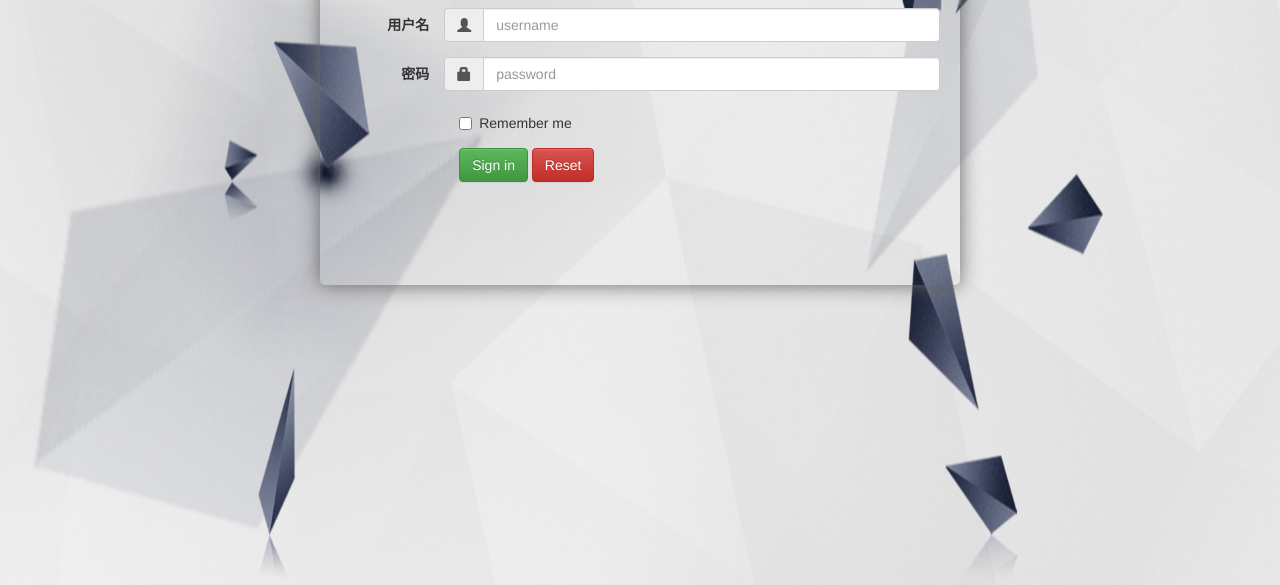
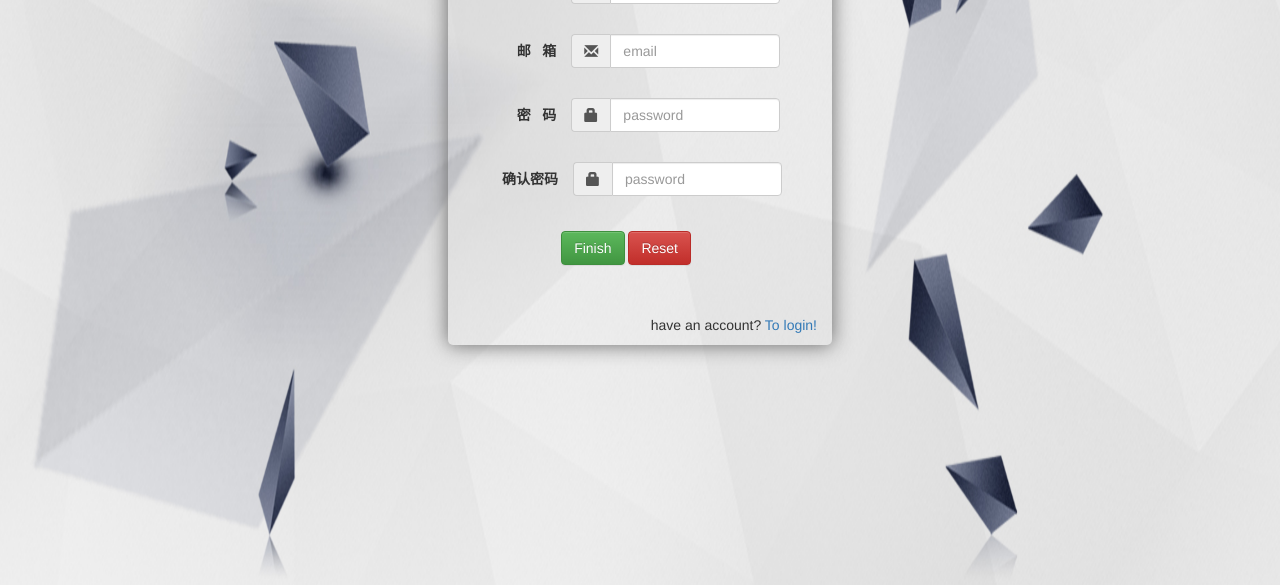
Before and after one commit to OurEDA-Maker/RootLink, a plain HTML site: page views/login.html in a window 1280 px wide. Shown: the part 215-800 px from the top of the page. Drawn offline with nearby package versions, Linux system fonts and the light colour scheme.

Commit message:
修改登录，增加注册

```diff
--- /dev/null
+++ b/css/index.css
@@ -0,0 +1,35 @@
+*{
+	margin:0px;
+	padding:0px;
+}
+#web_bg{
+	position:absolute;
+	width:100%;
+	height:100%;
+	z-index:-1;
+	top:0px;
+}
+#web_bg img{
+	position:fixed;
+	height:100%;
+	width:100%;
+}
+.container{
+	margin-top:100px;
+	height:400px;
+	width:30%;
+	box-shadow: 0px 0px 20px #666;
+	border-radius:5px;
+	overflow:hidden;
+}
+.page-header{
+	color:#666666;
+	font-style:italic;
+}
+.tail{
+	margin-top:50px;
+	text-align: right;
+}
+.tail a{
+	text-decoration: none;
+}
--- a/css/login.css
+++ b/css/login.css
@@ -1,6 +1,6 @@
 *{
 	margin:0px;
-	padding:0px;
+	padding: 0px;
 }
 #web_bg{
 	position:absolute;
@@ -15,15 +15,22 @@
 	width:100%;
 }
 .container{
-	margin-top:100px;
-	height:400px;
-	width:50%;
+	margin-top:80px;
+	padding-left:0px;
+	height:480px;
+	width:30%;
 	box-shadow: 0px 0px 20px #666;
-	padding-left: 20px;
 	border-radius:5px;
 	overflow:hidden;
 }
-.page-header{
-	color:#666666;
-	font-style:italic;
+.content{
+	margin-left:auto;
+	margin-right: auto;
 }
+.panel-heading{
+	width:100%;
+}
+.tail{
+	margin-top:50px;
+	text-align: right;
+}
--- a/views/login.html
+++ b/views/login.html
@@ -15,49 +15,58 @@
 	<!-- 最新的 Bootstrap 核心 JavaScript 文件 -->
 	<script src="http://cdn.bootcss.com/bootstrap/3.3.0/js/bootstrap.min.js"></script>
 
-	<link rel='icon' href='../images/1.ico ' type=‘image/x-ico’ />
+	<link rel='icon' href='../images/1.ico ' type='image/x-ico' />
 </head>
 <body>
 	<div id="web_bg">
 		<img src="../images/background.jpg"  />
 	</div>
 	<div class="container">
-		<div class="contain">
-		<div>
-			<h2 class="page-header">RootLink</h2>
-		</div>
-		<form class="form-horizontal bs-example bs-example-form" role="form" style="padding:20px">
-	    	<div class="form-group">
+
+		<div class="page-header">
+            <span class="glyphicon glyphicon-lock" style="padding-left:30px"></span>注册</div>
+    <div class="content">
+		<form class="form-horizontal bs-example bs-example-form" role="form" >
+	    	<div class="form-group" style="padding:15px 0px;margin-left:40px;width:500px">
 	    		<label for="username" class="col-lg-2 control-label">用户名</label>
-	    			<div class="col-lg-10 input-group">
+	    			<div class="col-lg-5 input-group">
 	      				<span class="input-group-addon"><i class="glyphicon glyphicon-user"></i></span>
 	      				<input type="text" class="form-control" id="username" placeholder="username">
 	    			</div>
 	    	</div>
-	    	<div class="form-group">
-	    		<label for="password" class="col-lg-2 control-label">密码</label>
-	    			<div class="col-lg-10 input-group">
+	    	<div class="form-group" style="padding-bottom:15px;margin-left:40px;width:500px">
+	    		<label for="email" class="col-lg-2 control-label">邮&nbsp;&nbsp;&nbsp;箱</label>
+	    			<div class="col-lg-5 input-group">
+	      				<span class="input-group-addon"><i class="glyphicon glyphicon-envelope"></i></span>
+	      				<input type="text" class="form-control" id="email" placeholder="email">
+	    			</div>
+	    	</div>
+	    	<div class="form-group" style="padding-bottom:15px;margin-left:40px;width:500px">
+	    		<label for="password" class="col-lg-2 control-label">密&nbsp;&nbsp;&nbsp;码</label>
+	    			<div class="col-lg-5 input-group">
 	      				<span class="input-group-addon"><i class="glyphicon glyphicon-lock"></i></span>
 	      				<input type="password" class="form-control" id="password" placeholder="password">
 	    			</div>
 	    	</div>
-	    	<div class="form-group">
-	    		<div class="col-lg-offset-2 col-lg-10">
-	      			<div class="checkbox">
-	        			<label>
-	          				<input type="checkbox"> Remember me
-	        			</label>
-	      			</div>
-	    		</div>
-	  		</div>
-	  	<div class="form-group">
-	    	<div class="col-lg-offset-2 col-lg-10">
-	      		<button type="submit" class="btn btn-success">Sign in</button>
+	    	<div class="form-group" style="padding-bottom:0px;margin-left:25px;width:600px">
+	    		<label for="password2" class="col-lg-2 control-label">确认密码</label>
+	    			<div class="col-lg-5 input-group">
+	      				<span class="input-group-addon"><i class="glyphicon glyphicon-lock"></i></span>
+	      				<input type="password" class="form-control" id="password2" placeholder="password" style="width:170px">
+	    			</div>
+	    	</div>
+
+	  	<div class="form-group"  style="padding:0px 70px">
+	    	<div class="col-lg-offset-2 col-lg-10" style="padding-top:20px">
+	      		<button type="submit" class="btn btn-success">Finish</button>
 				<button type ="reset" class="btn btn-danger">Reset</button>
 	    	</div>
 	    </div>
+	    <div class="tail">
+			have an account? <a href="../views/index.html">To login!</a>
 	    </div>
 	</form>
 	</div>
+	</div>
 </body>
 </html>
```
Also changed, not shown: views/index.html (added, +66 -0 lines).
